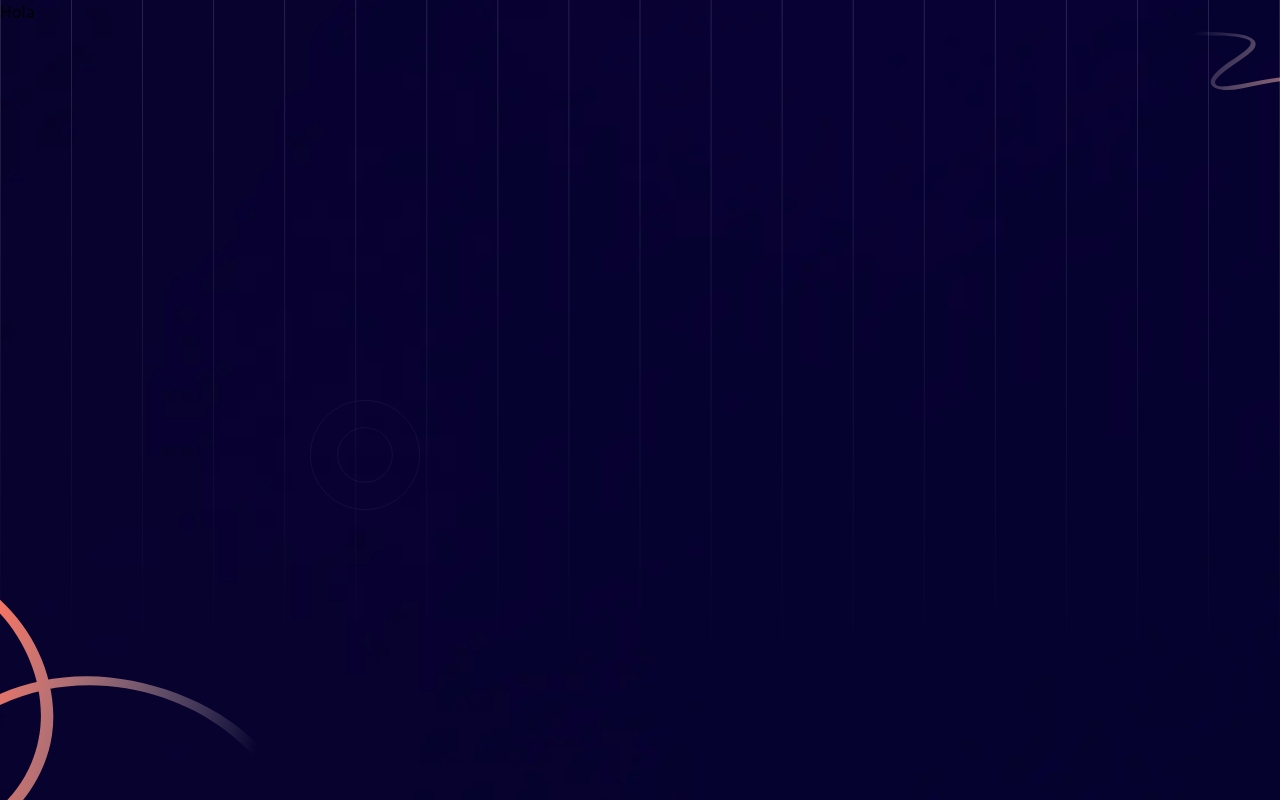
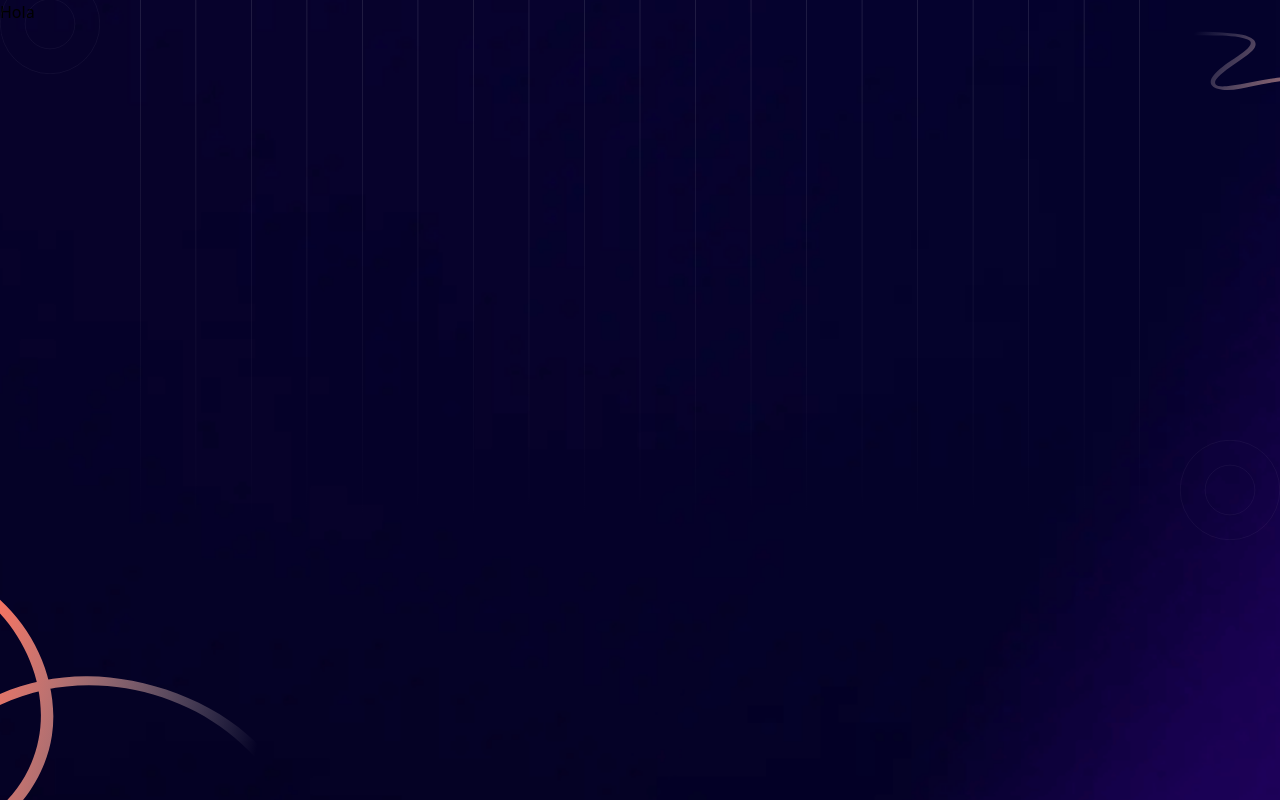
Before and after one commit to Andredy-00/Conference-ticket-generator, a Next.js app: page / in a window 1280 px wide. Built offline with nearby package versions, Linux system fonts and the light colour scheme.

Commit message:
pseudo elementos para el body

```diff
--- a/src/app/globals.css
+++ b/src/app/globals.css
@@ -6,11 +6,37 @@ body {
   @apply min-h-screen;
   background-image: url("../../public/assets/images/pattern-lines.svg"),
     url("../../public/assets/images/pattern-squiggly-line-top.svg"),
-    url("../../public/assets/images/pattern-circle.svg"),
     url("../../public/assets/images/pattern-squiggly-line-bottom.svg"),
     url("../../public/assets/images/background-mobile.png");
 
-  background-position: top, top right, 310px 400px, bottom left;
+  background-position: top, top right, bottom left, center;
   background-repeat: no-repeat;
-  background-size: cover, 130px 120px, 110px, 300px, cover;
+  background-size: 1000px, 130px 120px, 300px, cover;
 }
+
+body::after {
+  content: '';
+  position: fixed;
+  top: 55%;
+  right: 0%;
+  width: 100px;
+  height: 100px;
+  background-image: url("../../public/assets/images/pattern-circle.svg");
+  background-size: 100px;
+  background-repeat: no-repeat;
+}
+
+body::before {
+  content: '';
+  position: fixed;
+  top: 3%;
+  left: 0%;
+  transform: translateY(-50%);
+  width: 130px;
+  height: 130px;
+  background-image: url("../../public/assets/images/pattern-circle.svg");
+  background-position: center left;
+  background-size: 100px;
+  background-repeat: no-repeat;
+  border-radius: 50%;
+}
```
